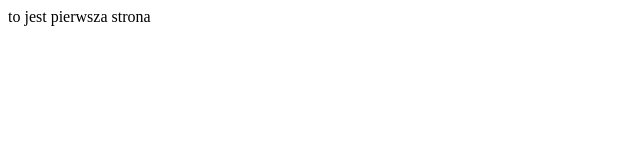
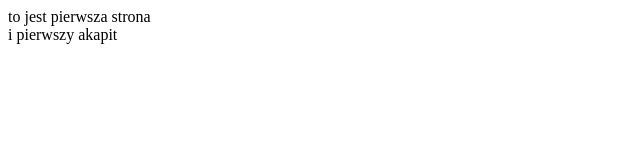
Before and after one commit to mdylewski/test1, a plain HTML site: page index.html in a window 1280 px wide. Shown: the full height of the page, 0-640 px from the left. Drawn offline with Linux system fonts and the light colour scheme.

Commit message:
Update index.html

```diff
--- a/index.html
+++ b/index.html
@@ -1 +1,2 @@
 <div>to jest pierwsza strona</div>
+<div> i pierwszy akapit </div>
```
